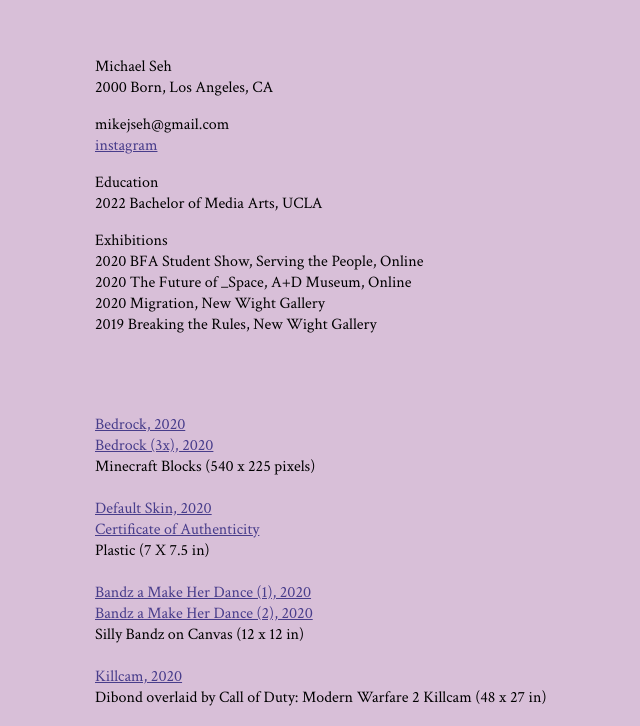
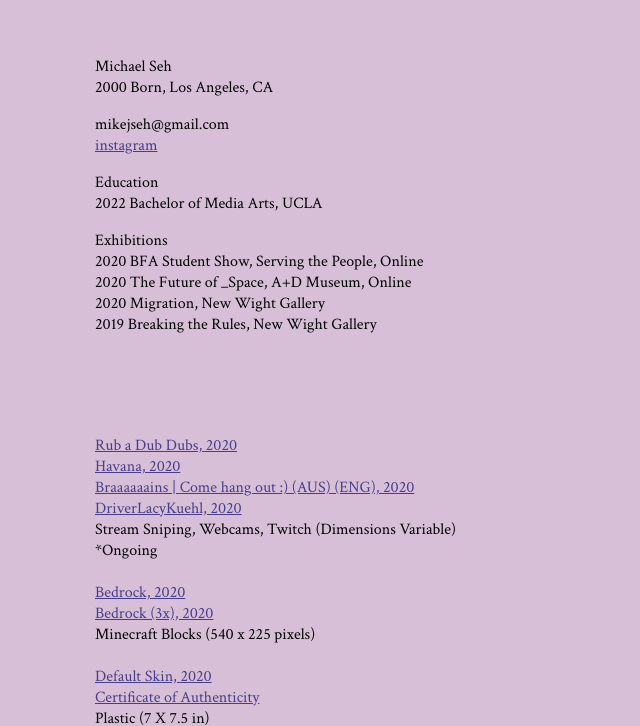
Before and after one commit to michaelseh/michaelseh.github.io, a plain HTML site: page index.html in a window 1280 px wide. Shown: the top 726 px of the page, without its empty margins (245-885 px from the left). Drawn offline with Linux system fonts and the light colour scheme.

Commit message:
stream sniping

```diff
--- a/index.html
+++ b/index.html
@@ -41,10 +41,23 @@
             </p>
 
             <p>
-            	<br /><br /><a href="https://lh3.googleusercontent.com/E830eVbltV-59SYAQythcgZWr0CfoP9HVkAGMMYBDbGEG6rodtjllmJdoxpRY8moXP8NJyzgmunCp-GDJYTM4BfClbrEidA-Ffn_QQoxkR3q-prZfbVILwEZMX2lUaCOCpZA2xQQi6Y=w540-h225-p-k" target="_blank" >
-            	<br />Bedrock, 2020 </a>
+                <br /><br />
+                <br /><a href="https://lh3.googleusercontent.com/Gy291KOsCFRFNbAPK-5zRtc9glsYiamlCNuq5eDxrvOtF_USNv_eJ6QkqSSKkuBj3bleN9aIGbtXLEeA2ANnW6LSSQ-1qxDmKb6dgjGcYZ0WQOgEl1pS3TfPfldiUEEsBInVEhTzVtU=w1379-h941-p-k" target="_blank" >
+                <br />Rub a Dub Dubs, 2020</a>
+                <a href="https://lh3.googleusercontent.com/lm4OSgI1EfWyFtTjzn9o8ojGF_xsDYni3ZAKhqN4Eta8QVCsjaHEz9JNikM3G801htozSC4KuElpaWUqVSQ774w67saMm0Uk0yL7HHDAhIgPRl7ZfB5gCQtGSAPvKt8HEbV90XjI-lQ=w1702-h766-p-k" target="_blank" >
+                <br />Havana, 2020</a>
+                <a href="https://lh3.googleusercontent.com/bPm_iRa5i6fmBIlZdeE41e6KU9bDOOEekjgQt_hjY-58-xl7mdirP99aFLD-IZWzYduZ0ePj9HOeeopl4Hm_sxQuTjAKNRbFggbrRzo_bEm1i2dfPOQKwsIeaqxUfAp-Dl67oIx-yVQ=w433-h407-p-k" target="_blank" >
+                <br />Braaaaaains | Come hang out :) (AUS) (ENG), 2020</a>
+                <a href="https://lh3.googleusercontent.com/g7YHNDsKQjhhT-lo_e8zF9uOdVKXCccnFjATbQShfasqXoWZyUTpz6vvjw6U1C-ZI4Mnsaa0OzP1R_tkauilUof9-2vHtU_TUZl05ZIq_mOnBCNSxwSJgXp1VWR66wAGcO2bgXmbGos=w216-h286-p-k" target="_blank" >
+                <br />DriverLacyKuehl, 2020</a>
+                <br />Stream Sniping, Webcams, Twitch (Dimensions Variable)
+                <br />*Ongoing
+
+
+            	<br /><a href="https://lh3.googleusercontent.com/E830eVbltV-59SYAQythcgZWr0CfoP9HVkAGMMYBDbGEG6rodtjllmJdoxpRY8moXP8NJyzgmunCp-GDJYTM4BfClbrEidA-Ffn_QQoxkR3q-prZfbVILwEZMX2lUaCOCpZA2xQQi6Y=w540-h225-p-k" target="_blank" >
+            	<br />Bedrock, 2020</a>
 				<a href="https://lh3.googleusercontent.com/eVF0x80sZfj9RcT5t2VbgaemXooZgjMYJZGoanEhAa1OcjclVPO0hx2pbtfGPGb8xNF8gDUJk9u1Nbdw6FoUJZ15Y0gmsEnywE9Mnpby-OmQ1amOvjesc_sK2AgMqkV8_iFcmYynPOE=w540-h225-p-k" target="_blank" >
-            	<br />Bedrock (3x), 2020 </a>
+            	<br />Bedrock (3x), 2020</a>
             	<br />Minecraft Blocks (540 x 225 pixels)
 
   	           	<br /><a href="https://lh3.googleusercontent.com/Kv9Z1e6jOcbvCtRQV4rf3jvdVW4_i_zYsUCuLm4oYbqC_P4LjE2SrIuLEDqWyb_psm1F0eHoQDz4ZKqeHqLKCLqVBHvfzHVT8FuP7O9lUEe6w8w1mIfWlkaoDutvRX8QZYWDJwhL06Y=w1000-h800-p-k" target="_blank">
```
